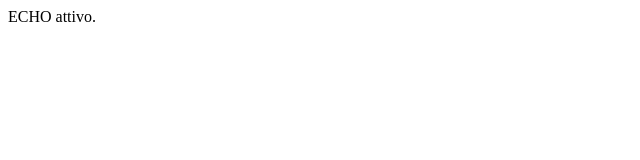
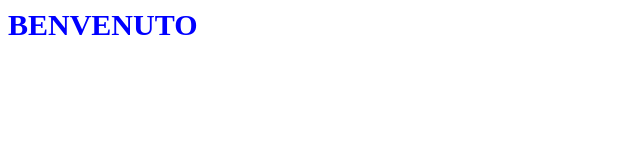
Before and after one commit to snakey2907/tutorial2, a plain HTML site: page index.html in a window 1280 px wide. Shown: the whole page, without its empty margins (0-640 px from the left). Drawn offline with Linux system fonts and the light colour scheme.

Commit message:
pagina di benvenuto terminata

```diff
--- a/index.html
+++ b/index.html
@@ -1 +1,13 @@
-ECHO attivo.
+<!DOCTYPE htm>
+<html lang="en">
+<head>
+<meta charset="UTF-8">
+<meta name="viewport" content="width-device-width, initial-scale=1.0">
+<meta http-equiv="X-UA-Compatible" >
+<title>Pagina di benvenuto</title>
+<link rel="stylesheet" href="main.css">
+</head>
+<body>
+<h1>BENVENUTO</h1>
+</body>
+</html>
--- a/main.css
+++ b/main.css
@@ -0,0 +1,4 @@
+h1 {
+	color:blue;
+	font-size:30px;
+}
```
